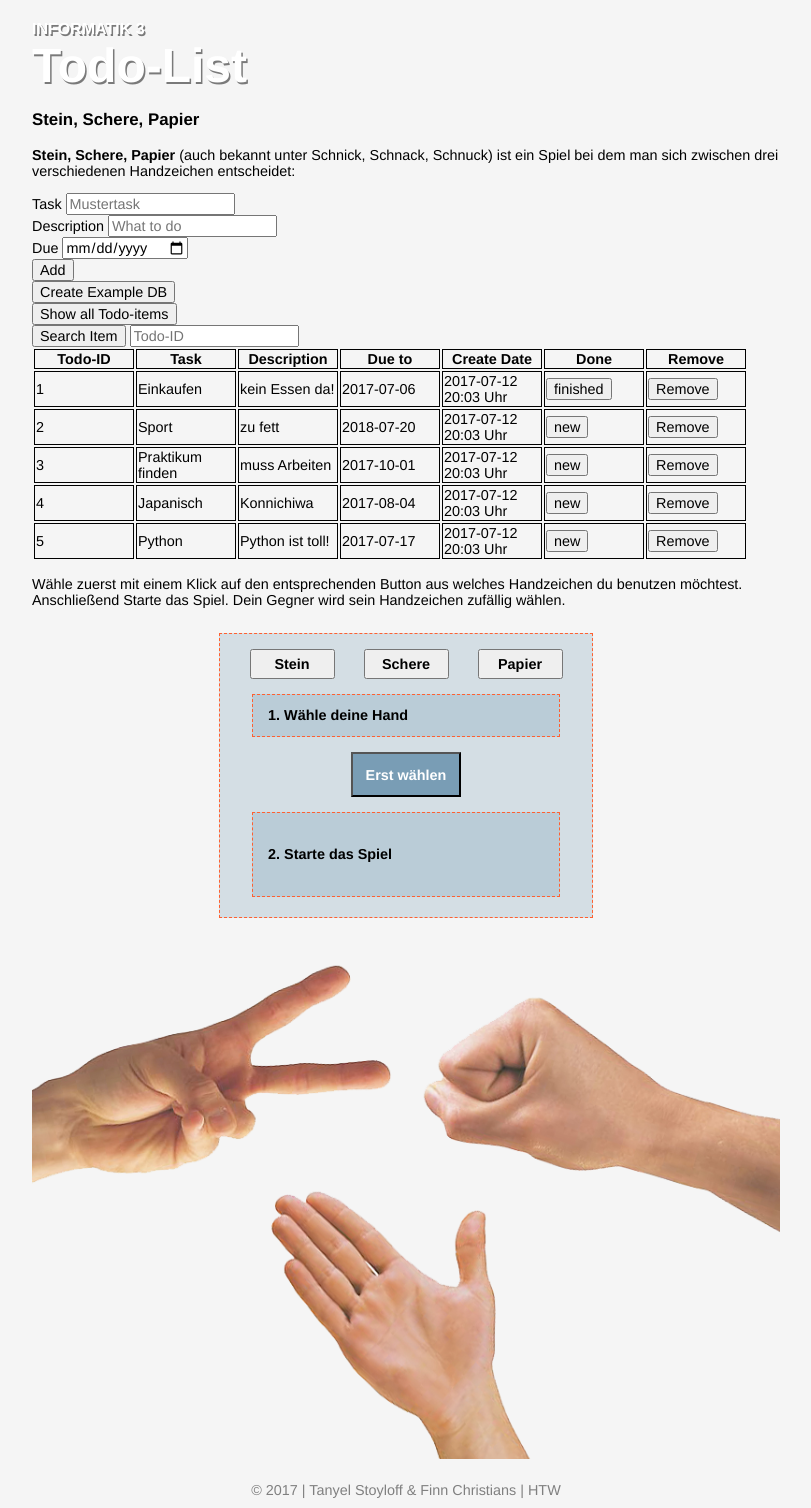
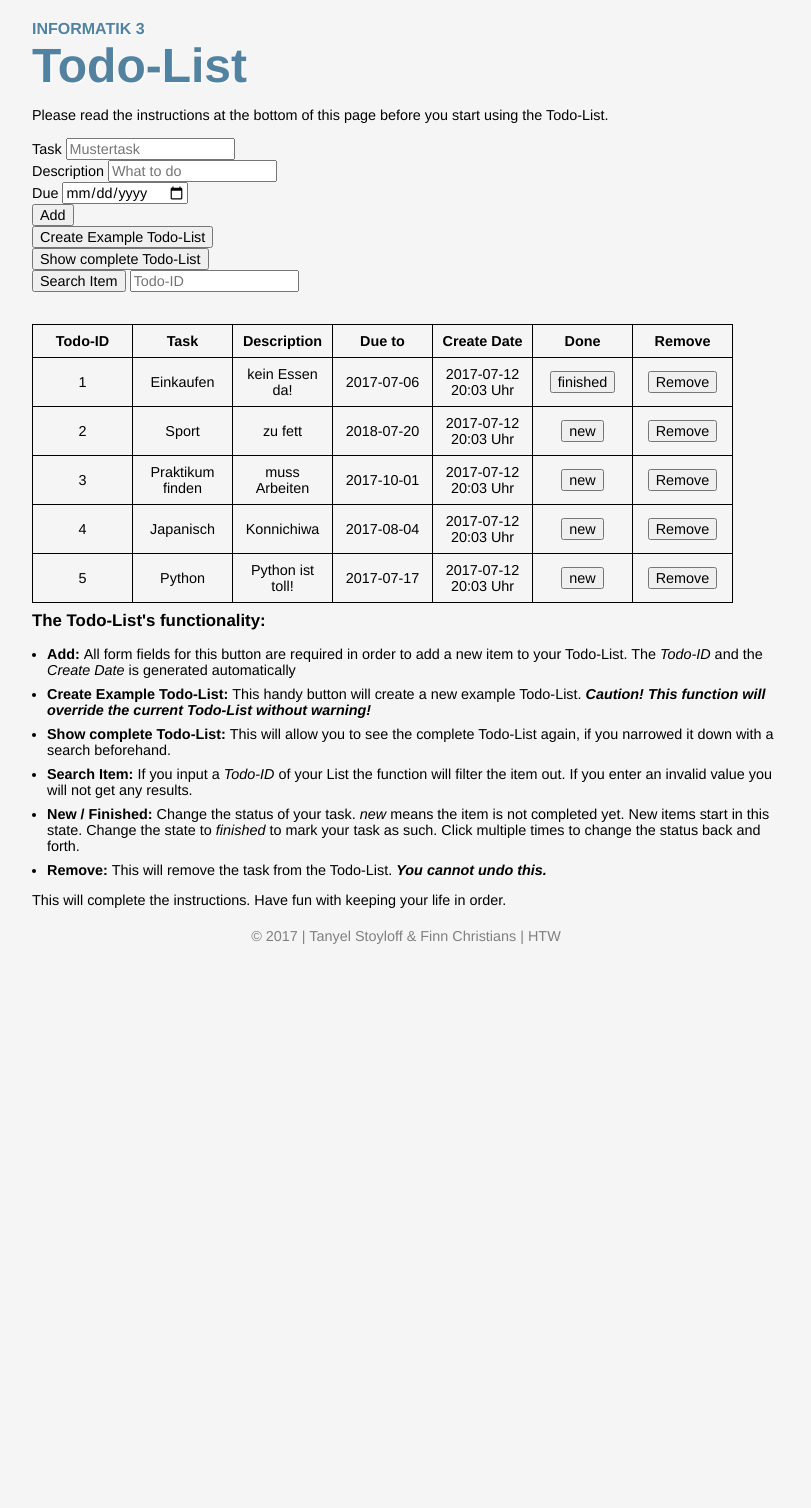
Before and after one commit to Serafiniert/python_todo_list, a Flask app: page / in a window 1280 px wide. Shown: the whole page, without its empty margins (234-1045 px from the left). After the commit the page ends 944 px from the top, so only its background shows below. Run offline with Flask 2, Linux system fonts and the light colour scheme; data comes from the database, SQL or seed files in the repository; both versions use the stored data as it was after the commit.

Commit message:
-Optimized CSS and HTML -Added instructions -Added 'Uhr' -Various fixes

```diff
--- a/FlaskApp.py
+++ b/FlaskApp.py
@@ -58,67 +58,6 @@ def delete():
 
     return redirect('/')
 
-'''
-def init_input():
-    print('What do you want to do:' + '\n' +
-          '1: Show all tasks' + '\n' +
-          '2: Search and/or complete a task' + '\n' +
-          '3: Add a new task' + '\n' +
-          '4: Delete a task' + '\n' +
-          '5: Exit the Todo-List' + '\n' +
-          '6: Create sample Todo-List' + '\n')
-
-    choice = input('Please choose a number (1-6) ')
-    print("You've selected: " + choice)
-
-    if choice == '1':
-        read_from_db()
-
-    elif choice == '2':
-        search_choice = input('What task do you want to look at? ')
-        search(search_choice)
-        change_done_choice = input('Is this task finished? Answer with yes or no ')
-
-        if change_done_choice == 'yes':
-            get_serial_by_name(search_choice)
-            change_done(get_serial_by_name(search_choice))
-            print('The task ' + search_choice + ' is now set to finished.')
-            delete_choice = input('Do you want to delete the task? Answer with yes or no ')
-
-            if delete_choice == 'yes':
-                print('The task' + search_choice + ' is now deleted.')
-                delete(get_serial_by_name(search_choice))
-
-            else:
-                print('Okay then!')
-
-        else:
-            print('Okay good luck with your task!')
-
-    elif choice == '3':
-        task = input("Please enter the task's name: ")
-        description = input("Please enter its description: ")
-        due = input("Please enter the date its due: DD.MM.YYYY ")
-        add_todo(task, description, due)
-        print('A new task has been entered.' + '\n' + 'Here is your entry.')
-        search(task)
-
-    elif choice == '4':
-        read_from_db()
-        del_choice = input('What task do you want to delete? Serial required ')
-        delete(del_choice)
-        print('The ' + del_choice + '. entry has been successfully deleted.')
-
-    elif choice == '5':
-        print('Bye')
-        return
-
-    elif choice == '6':
-        fill_example_data()
-    print(50 * '#' + '\n')
-    init_input()
-'''
-
 
 def get_highest_serial():
     conn = get_db()
@@ -157,7 +96,7 @@ def add_todo(task, description, due):
 
     unix = time.time()
     done = 'new'
-    date = str(datetime.datetime.fromtimestamp(unix).strftime('%Y-%m-%d %H:%M'))
+    date = str(datetime.datetime.fromtimestamp(unix).strftime('%Y-%m-%d %H:%M Uhr'))
 
     c.execute("INSERT INTO todo(serial, task, description, due, done, date) VALUES (?, ?, ?, ?, ?, ?)",
               (serial, task, description, due, done, date))
@@ -202,15 +141,6 @@ def delete(serial):
     c.execute('DELETE FROM todo WHERE serial = ?', (serial,))
     conn.commit()
 
-'''
-def get_serial_by_id(serial):
-    conn = get_db()
-    c = conn.cursor()
-    c.execute('SELECT * FROM todo WHERE serial = ?', (serial,))
-    for row in c.fetchall():
-        return row[0]
-'''
-
 
 def search(serial):
     conn = get_db()
--- a/static/style.css
+++ b/static/style.css
@@ -42,16 +42,13 @@ a:focus {
     position: relative;
     width: 100%;
     margin-top: 20px;
-    overflow: hidden;
-    background-image: url('images/header.jpg') no-repeat 40% 72%;
-    background-size: cover;
     display: flex;
 }
 
 #header #heading {
     flex-direction: column;
     align-self: flex-end;
-    color: #fff;
+    color: #5382A1;
     margin: 0 auto;
     max-width: 768px;
     width: 100%;
@@ -60,7 +57,7 @@ a:focus {
 #header h1,
 #header h2 {
     margin: 0;
-    text-shadow: 1.5px 1.5px rgba(0, 0, 0, .5);
+    text-shadow: 1.5px 1.5px rgba(255, 255, 255, .5);
 }
 
 #header h1 {
@@ -162,6 +88,7 @@ a:focus {
 
 .content h3,
 .content h4 {
+    margin: 0.5rem 0;
     font-weight: 800;
 }
 
@@ -176,50 +103,12 @@ a:focus {
     background: #efefef;
 }
 
-.content figure {
-    margin: 0;
-    padding: 10px;
-    width: 100%;
-    border: 1px dashed #ff6030;
-}
-
-.content figcaption {
-    text-align: center;
-    font-size: 80%;
-    margin-top: 5px;
-    font-style: italic;
-}
-
-.content img {
-    width: 100%;
-}
-
-.content img.inline-img {
-    width: auto;
-}
-
 .content ul {
     padding-left: 15px;
 }
 
-.content .vita {
-    display: flex;
-    flex-direction: column;
-}
-
-.content .vita-content {
-    display: flex;
-    flex-direction: row;
-}
-
-.content .vita-content img {
-    flex: 0 0 auto;
-}
-
-.content .vita-content ul {
-    flex: 0 1 auto;
-    margin: 0 0 0 10px;
-    align-self: center;
+.content ul li {
+    margin-bottom: 0.5rem;
 }
 
 .content #formular fieldset {
@@ -302,12 +191,16 @@ a:focus {
 
 .content table {
     table-layout: fixed;
+    border-collapse: collapse;
     width: 200px;
+    margin-top: 2rem;
 }
 
 .content table td, th {
+    text-align: center;
     border: 1px solid black;
     width: 100px;
+    padding: 0.5rem;
 }
 
 
--- a/templates/home.html
+++ b/templates/home.html
@@ -19,12 +19,8 @@
         </section>
     </header>
     <section class="content">
-    <h3>Stein, Schere, Papier</h3>
-    <p><strong>Stein, Schere, Papier</strong> (auch bekannt unter Schnick, Schnack, Schnuck) ist ein Spiel bei dem man
-        sich zwischen drei verschiedenen Handzeichen entscheidet:</p>
-
+        <p>Please read the instructions at the bottom of this page before you start using the Todo-List.</p>
         <form action="/add" method="post">
-
             <label for="task">Task</label>
             <input type="text" name="task" id="task" placeholder="Mustertask" required><br>
 
@@ -34,15 +30,14 @@
             <label for="due">Due</label>
             <input type="date" name="due" id="due" placeholder="YYYY-MM-DD" required><br>
 
-
             <input type="submit" value="Add">
         </form>
 
         <form action="/create_example_db" method="post">
-        <input type="submit" value="Create Example DB">
+            <input type="submit" value="Create Example Todo-List">
         </form>
         <form action="/">
-        <input type="submit" value="Show all Todo-items">
+            <input type="submit" value="Show complete Todo-List">
         </form>
 
         <form action="/search_by_id" method="post">
@@ -57,9 +52,7 @@
                 <th>Create Date</th>
                 <th>Done</th>
                 <th>Remove</th>
-        </tr>
-        {% for entry in entries %} <tr>
-
+            </tr>{% for entry in entries %}<tr>
             <td> {{ entry.serial }} </td>
             <td> {{ entry.task }} </td>
             <td> {{ entry.description }} </td>
@@ -75,34 +68,20 @@
                 <input type=hidden value="{{entry.serial}}" name="serial_to_delete">
                 <input type="submit" value="Remove">
             </form></td>
-
         </tr>
             {% endfor %}
         </table>
-
-
-
-
-
-
-
-
-
-
-    <p>Wähle zuerst mit einem Klick auf den entsprechenden Button aus welches Handzeichen du benutzen möchtest.
-        Anschließend Starte das Spiel. Dein Gegner wird sein Handzeichen zufällig wählen.</p>
-    <div class="gamebox">
-        <button id="rock">Stein</button>
-        <button id="scissors">Schere</button>
-        <button id="paper">Papier</button>
-        <div id="choicebox">1. Wähle deine Hand</div>
-        <button id="start">Erst wählen</button>
-        <div id="resultbox">2. Starte das Spiel</div>
-    </div>
-    <img src="static/images/spiel.png" alt="Stein, Schere, Papier">
+        <h3>The Todo-List's functionality:</h3>
+        <ul>
+            <li><strong>Add: </strong>All form fields for this button are required in order to add a new item to your Todo-List. The <i>Todo-ID</i> and the <i>Create Date</i> is generated automatically</li>
+            <li><strong>Create Example Todo-List: </strong>This handy button will create a new example Todo-List. <strong><i>Caution! This function will override the current Todo-List without warning!</i></strong></li>
+            <li><strong>Show complete Todo-List: </strong>This will allow you to see the complete Todo-List again, if you narrowed it down with a search beforehand.</li>
+            <li><strong>Search Item: </strong>If you input a <i>Todo-ID</i> of your List the function will filter the item out. If you enter an invalid value you will not get any results.</li>
+            <li><strong>New / Finished: </strong>Change the status of your task. <i>new</i> means the item is not completed yet. New items start in this state. Change the state to <i>finished</i> to mark your task as such. Click multiple times to change the status back and forth.</li>
+            <li><strong>Remove: </strong>This will remove the task from the Todo-List. <strong><i>You cannot undo this.</i></strong></li>
+        </ul>
+        <p>This will complete the instructions. Have fun with keeping your life in order.</p>
     </section>
     <footer>&copy; 2017 | Tanyel Stoyloff &amp; Finn Christians | HTW</footer>
-
 </body>
-
 </html>
```
Also changed, not shown: other parts of static/style.css (+0 -147 lines), todo.db. Lines whose indentation alone changed are shown as unchanged.
